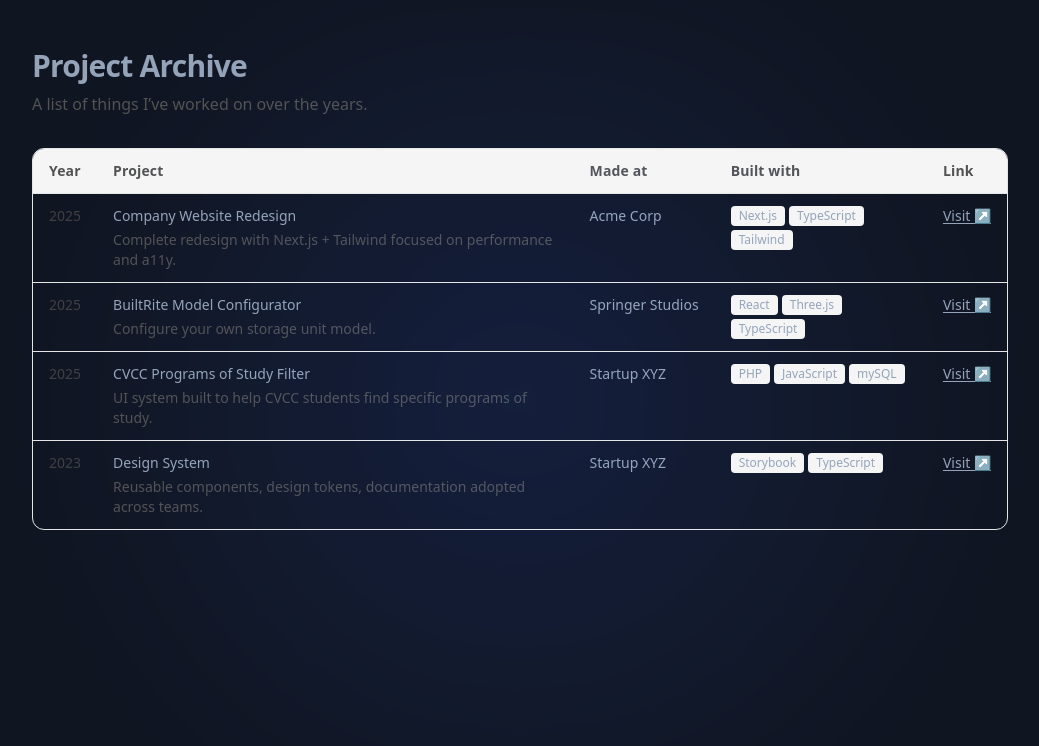
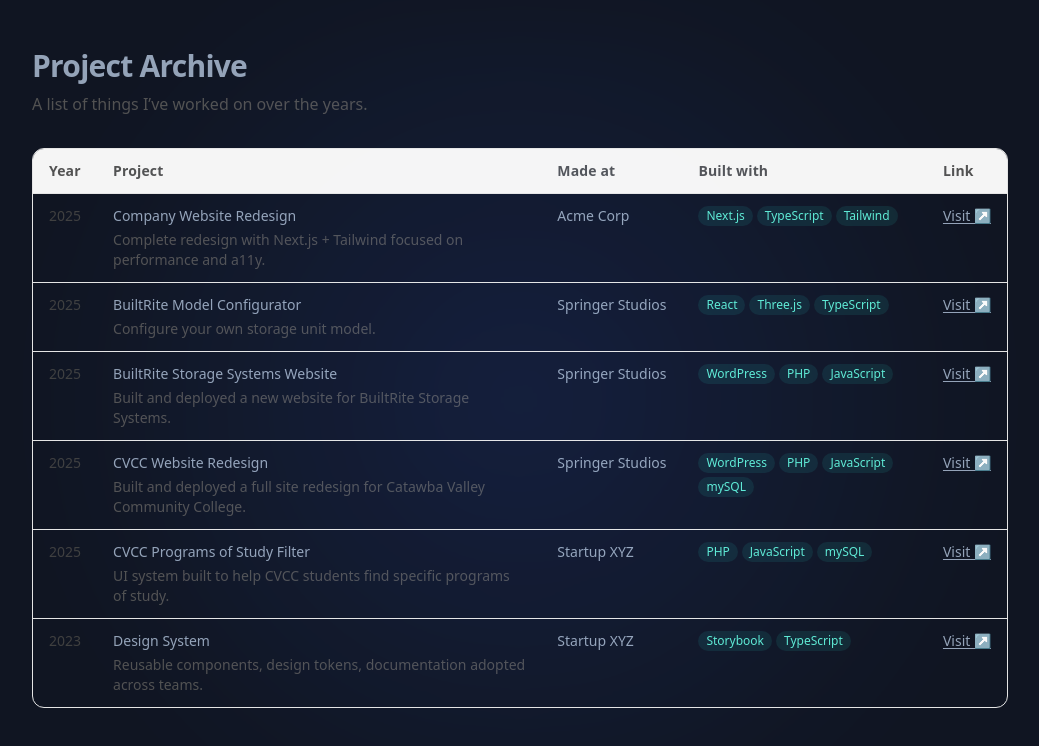
Before and after one commit to itsrichardhaar/Dev-Portfolio-II, a Next.js app: page /archive in a window 1280 px wide. Shown: the top 746 px of the page, without its empty margins (120-1159 px from the left). Built offline with nearby package versions, Linux system fonts and the light colour scheme.

Commit message:
Update styling of tags

```diff
--- a/app/archive/page.tsx
+++ b/app/archive/page.tsx
@@ -47,7 +47,7 @@
                 <td className="px-4 py-3">
                   <ul className="flex flex-wrap gap-1">
                     {p.builtWith?.map((t) => (
-                      <li key={t} className="rounded bg-neutral-100 px-2 py-0.5 text-xs dark:bg-neutral-900">
+                      <li key={t} className="rounded-full bg-[rgba(45,212,191,0.1)] text-[rgb(94,234,212)] px-2 py-0.5 text-xs">
                         {t}
                       </li>
                     )) || "—"}
--- a/app/page.tsx
+++ b/app/page.tsx
@@ -114,7 +114,7 @@
             title="Featured Projects"
             subtitle="A few favorites—see the archive for more."
           >
-            <div>
+            <div className="not-prose">
               {featured.map((proj) => (
                 <ProjectCard key={proj.slug} project={proj} />
               ))}
--- a/app/projects/[slug]/page.tsx
+++ b/app/projects/[slug]/page.tsx
@@ -50,7 +50,7 @@
         {p!.builtWith?.length ? (
           <ul className="mt-3 flex flex-wrap gap-1">
             {p!.builtWith.map((t) => (
-              <li key={t} className="rounded bg-neutral-100 px-2 py-0.5 text-xs dark:bg-neutral-900">
+              <li key={t} className="rounded-full bg-[rgba(45,212,191,0.1)] text-[rgb(94,234,212)] px-2 py-0.5 text-xs">
                 {t}
               </li>
             ))}
--- a/components/LeftSticky.tsx
+++ b/components/LeftSticky.tsx
@@ -40,8 +40,8 @@
                 className={
                   "group flex w-full items-center gap-3 rounded px-2 py-2 text-left transition " +
                   (active === s.id
-                    ? "font-semibold text-neutral-900 dark:text-white"
-                    : "text-neutral-500 hover:text-neutral-900 dark:text-neutral-400 dark:hover:text-white")
+                    ? "font-semibold text-neutral-900 dark:text-white uppercase"
+                    : "text-copy hover:text-neutral-900 dark:text-neutral-400 dark:hover:text-white uppercase")
                 }
               >
                 <span
@@ -61,7 +61,7 @@
       </nav>
 
       {/* Socials */}
-      <div className="mt-10">
+      <div className="mt-10 mb-10">
         <ul className="flex gap-4 text-neutral-500">
           <li>
             <a
--- a/components/ProjectCard.tsx
+++ b/components/ProjectCard.tsx
@@ -42,7 +42,7 @@
         {project.builtWith?.length ? (
           <ul className="mt-2 flex flex-wrap gap-2 text-xs text-neutral-500 dark:text-neutral-400">
             {project.builtWith.map((t) => (
-              <li key={t} className="rounded bg-neutral-100 px-2 py-0.5 dark:bg-neutral-900">
+              <li key={t} className="rounded-full bg-[rgba(45,212,191,0.1)] text-[rgb(94,234,212)] px-2 py-0.5 text-xs">
                 {t}
               </li>
             ))}
--- a/data/projects.ts
+++ b/data/projects.ts
@@ -48,6 +48,27 @@
     featured: true,
   },
   {
+    slug: "builtrite-storage-systems-website",
+    title: "BuiltRite Storage Systems Website",
+    year: 2025,
+    summary: "Built and deployed a new website for BuiltRite Storage Systems.",
+    madeAt: "Springer Studios",
+    builtWith: ["WordPress", "PHP", "JavaScript"],
+    link: "https://builtritestoragesystems.com",
+    featured: false,
+  },
+  {
+    slug: "cvcc-website-redesign",
+    title: "CVCC Website Redesign",
+    year: 2025,
+    summary:
+      "Built and deployed a full site redesign for Catawba Valley Community College.",
+    madeAt: "Springer Studios",
+    builtWith: ["WordPress" ,"PHP", "JavaScript", "mySQL"],
+    link: "https://cvcc.edu/programs-of-study/",
+    featured: false, // will only show on Archive
+  },
+  {
     slug: "cvcc-program-filter",
     title: "CVCC Programs of Study Filter",
     year: 2025,
```
